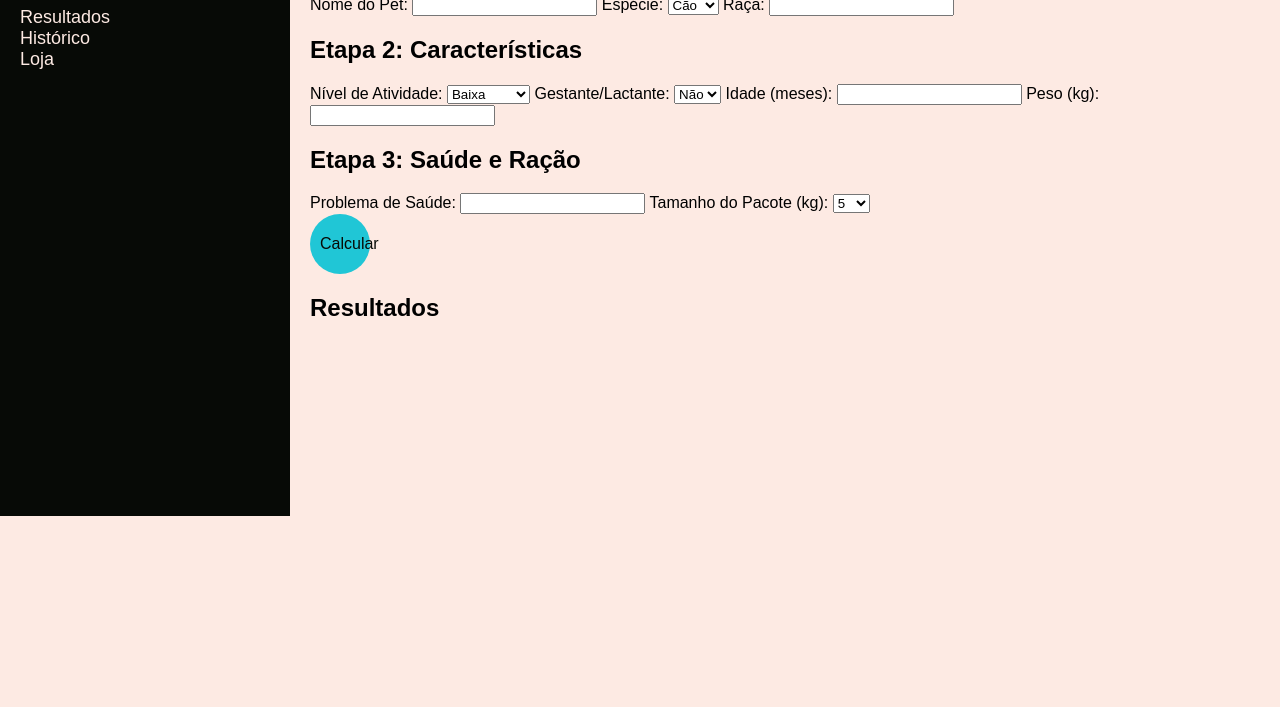
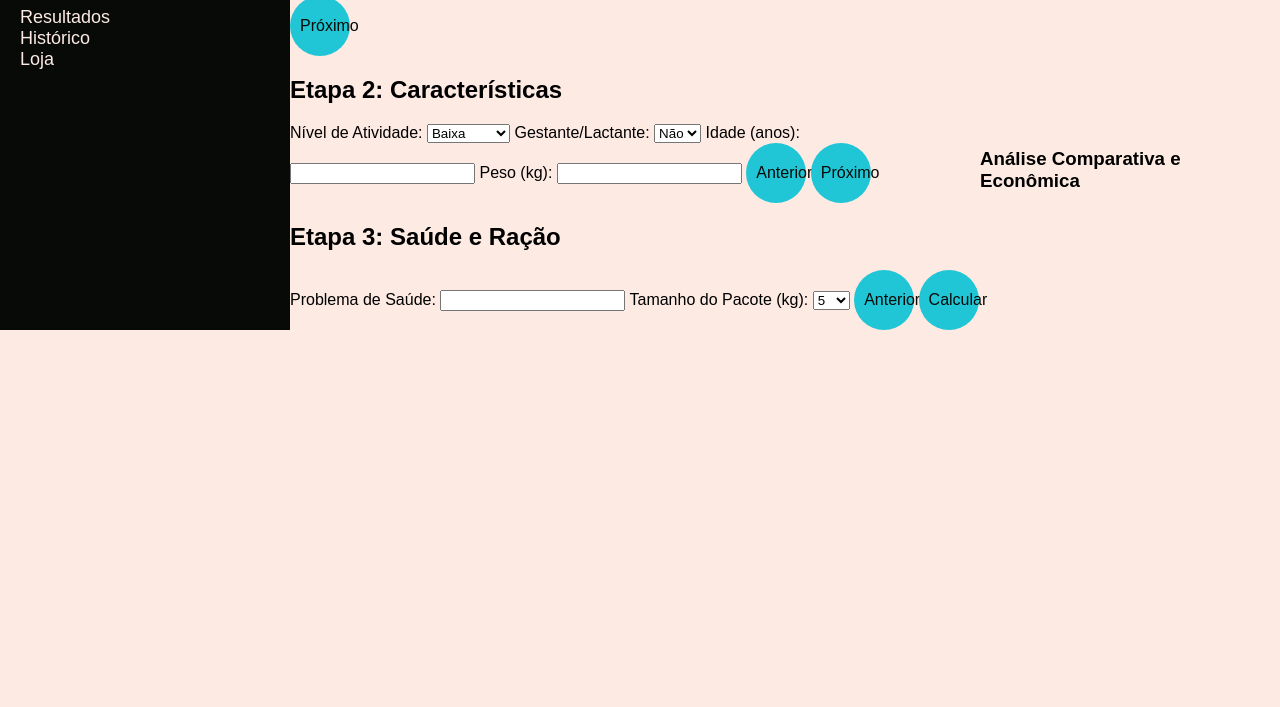
Before and after one commit to lFelplSanches/HealthPawsv1, a plain HTML site: page index.html in a window 1280 px wide. Shown: the part 93-800 px from the top of the page. Drawn offline with Linux system fonts and the light colour scheme.

Commit message:
Update index.html

```diff
--- a/index.html
+++ b/index.html
@@ -1,5 +1,5 @@
 <!DOCTYPE html>
-<html lang="en">
+<html lang="pt-br">
 <head>
   <meta charset="UTF-8">
   <meta name="viewport" content="width=device-width, initial-scale=1.0">
@@ -16,9 +16,8 @@
     </ul>
   </div>
 
-  <div class="conteudo">
-    <form id="cadastro-pet">
-      <div class="etapa">
+  <div class="banners">
+    <div class="banner ativo" id="etapa1">
       <h2>Etapa 1: Informações Básicas</h2>
       <label for="nome">Nome do Pet:</label>
       <input type="text" id="nome" required>
@@ -31,9 +30,11 @@
 
       <label for="raca">Raça:</label>
       <input type="text" id="raca">
+
+      <button class="proximo">Próximo</button>
     </div>
 
-      <div class="etapa">
+    <div class="banner" id="etapa2">
       <h2>Etapa 2: Características</h2>
       <label for="atividade">Nível de Atividade:</label>
       <select id="atividade">
@@ -48,14 +49,17 @@
         <option value="sim">Sim</option>
       </select>
 
-        <label for="idade">Idade (meses):</label>
+      <label for="idade">Idade (anos):</label>
       <input type="number" id="idade" required>
 
       <label for="peso">Peso (kg):</label>
       <input type="number" id="peso" required>
+
+      <button class="anterior">Anterior</button>
+      <button class="proximo">Próximo</button>
     </div>
 
-      <div class="etapa">
+    <div class="banner" id="etapa3">
       <h2>Etapa 3: Saúde e Ração</h2>
       <label for="problema">Problema de Saúde:</label>
       <input type="text" id="problema">
@@ -67,16 +71,18 @@
         <option value="15">15</option>
         <option value="20">20</option>
       </select>
+
+      <button class="anterior">Anterior</button>
+      <button id="calcular">Calcular</button>
     </div>
-
-      <button id="calcular" type="button">Calcular</button>
-    </form>
+  </div>
 
   <div id="resultados">
     <h2>Resultados</h2>
     <table id="tabela-resultados"></table>
     <canvas id="grafico"></canvas>
-    </div>
+    <h3>Análise Comparativa e Econômica</h3>
+    <p id="analise-comparativa"></p>
   </div>
 
   <script src="script.js"></script>
```
Lines whose indentation alone changed are shown as unchanged.
